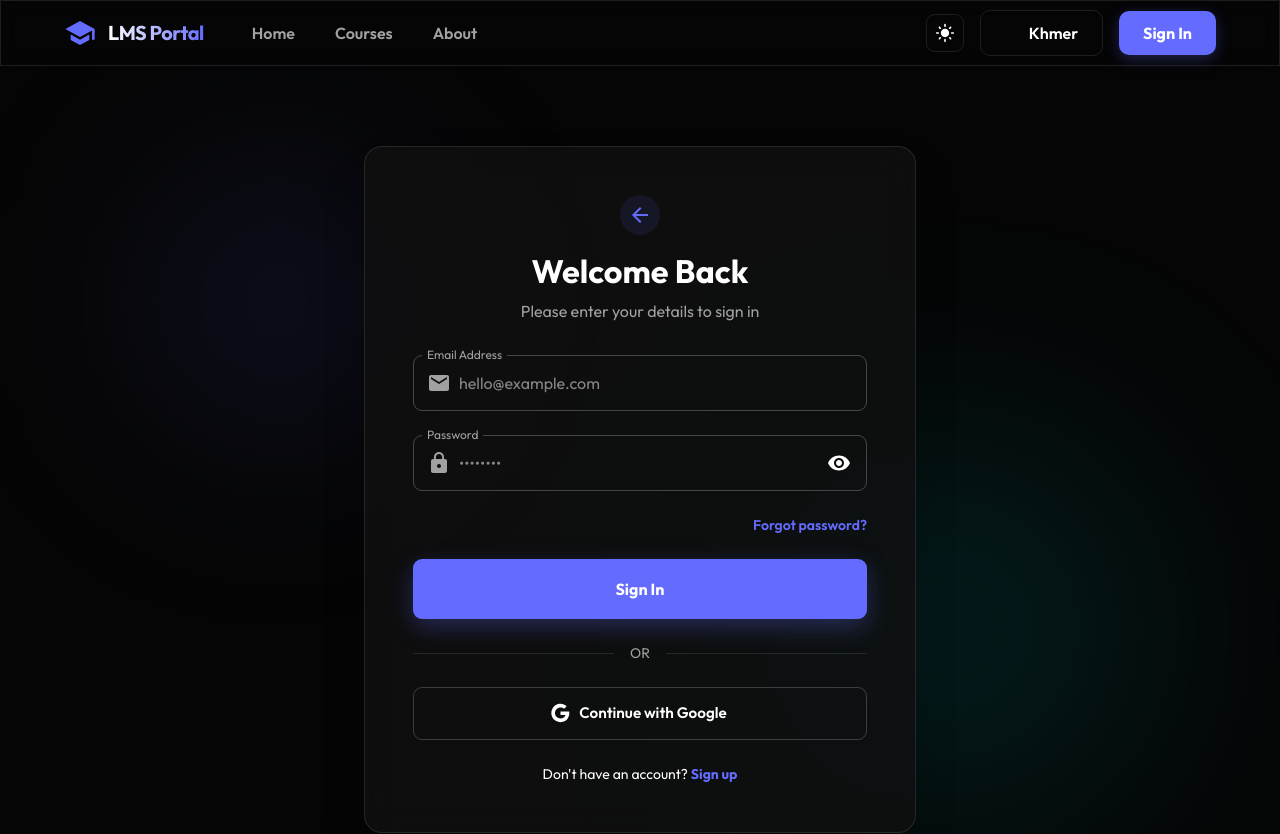
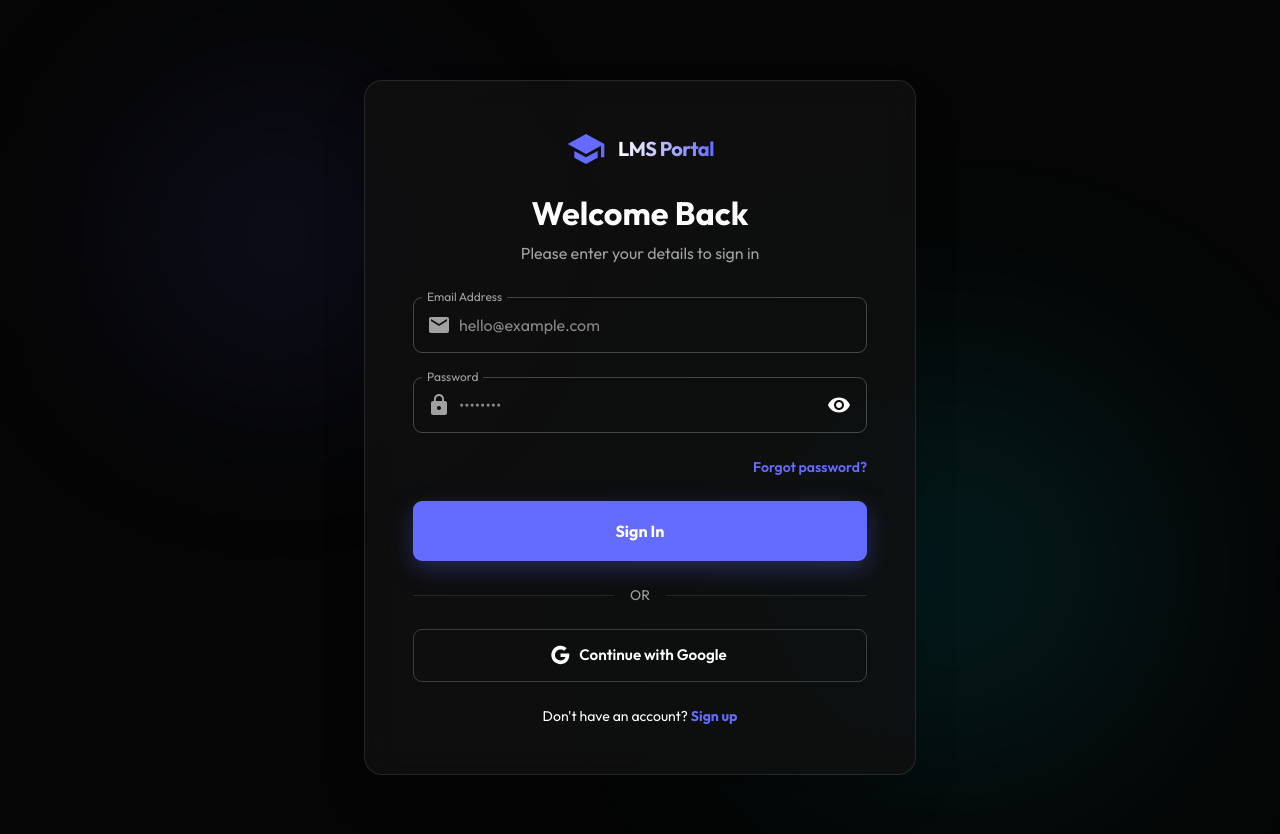
Before and after one commit to kimhouy1997/lms-portal, a React (Vite) app: page /login in a window 1280 px wide. Shown: the top 834 px of the page. Built offline with nearby package versions, Linux system fonts and the light colour scheme; some icons are missing; a web font is replaced by a local one.

Commit message:
update route auth

```diff
--- /dev/null
+++ b/src/components/common/Logo.tsx
@@ -0,0 +1,42 @@
+import { Box, Typography, useTheme } from '@mui/material';
+import { School } from '@mui/icons-material';
+import { Link } from 'react-router-dom';
+import { ROUTES } from '@/constant/routers';
+
+interface LogoProps {
+    sx?: any;
+    fontSize?: number | string;
+    iconSize?: number | string;
+}
+
+const Logo = ({ sx, fontSize = '1.5rem', iconSize = 32 }: LogoProps) => {
+    const theme = useTheme();
+
+    return (
+        <Box
+            component={Link}
+            to={ROUTES.home}
+            sx={{
+                display: 'inline-flex',
+                alignItems: 'center',
+                gap: 1.5,
+                textDecoration: 'none',
+                ...sx
+            }}
+        >
+            <School sx={{ color: 'primary.main', fontSize: iconSize }} />
+            <Typography variant="h6" sx={{
+                fontWeight: 800,
+                fontSize: fontSize,
+                background: `linear-gradient(to right, ${theme.palette.mode === 'dark' ? '#fff' : '#000'}, ${theme.palette.primary.main})`,
+                WebkitBackgroundClip: 'text',
+                WebkitTextFillColor: 'transparent',
+                letterSpacing: '-0.5px'
+            }}>
+                LMS Portal
+            </Typography>
+        </Box>
+    );
+};
+
+export default Logo;
--- a/src/pages/public/ForgotPassword.tsx
+++ b/src/pages/public/ForgotPassword.tsx
@@ -13,9 +13,9 @@ import {
 } from '@mui/material';
 import {
   Email,
-  ArrowBack,
   MarkEmailRead
 } from '@mui/icons-material';
+import Logo from '@/components/common/Logo';
 import { useForm } from 'react-hook-form';
 import { zodResolver } from '@hookform/resolvers/zod';
 import * as z from 'zod';
@@ -158,13 +158,7 @@ export const ForgotPassword = () => {
             ) : (
               <>
                 <Box sx={{ mb: 4, textAlign: 'center' }}>
-                  <IconButton
-                    component={RouterLink}
-                    to={`/${ROUTES.login}`}
-                    sx={{ mb: 2, bgcolor: alpha(theme.palette.primary.main, 0.1) }}
-                  >
-                    <ArrowBack color="primary" />
-                  </IconButton>
+                  <Logo sx={{ mb: 3 }} fontSize="2rem" iconSize={40} />
                   <Typography variant="h4" sx={{ fontWeight: 800, mb: 1 }}>
                     Forgot Password
                   </Typography>
--- a/src/pages/public/Login.tsx
+++ b/src/pages/public/Login.tsx
@@ -18,9 +18,9 @@ import {
   Lock,
   Visibility,
   VisibilityOff,
-  ArrowBack,
   Google
 } from '@mui/icons-material';
+import Logo from '@/components/common/Logo';
 import { useState } from 'react';
 import { useForm } from 'react-hook-form';
 import { zodResolver } from '@hookform/resolvers/zod';
@@ -28,12 +28,14 @@ import * as z from 'zod';
 import { Link as RouterLink, useNavigate } from 'react-router-dom';
 import { motion } from 'framer-motion';
 import { ROUTES } from '@/constant/routers';
-import { useLoginMutation } from '@root/src/redux/api/authApi';
+import { useLoginMutation } from '@/redux/api/authApi';
 import { showToast } from '@/utils/toast';
+import { useAppDispatch } from '@/redux/hooks';
+import { setCredentials } from '@/redux/slices/authSlice';
 
 const loginSchema = z.object({
   email: z.string().email('Invalid email address'),
-  password: z.string().min(6, 'Password must be at least 6 characters'),
+  password: z.string().min(1, 'Password must be at least 1 character'),
 });
 
 type LoginForm = z.infer<typeof loginSchema>;
@@ -41,6 +43,7 @@ type LoginForm = z.infer<typeof loginSchema>;
 const Login = () => {
   const theme = useTheme();
   const navigate = useNavigate();
+  const dispatch = useAppDispatch();
   const [showPassword, setShowPassword] = useState(false);
 
   const {
@@ -55,7 +58,12 @@ const Login = () => {
 
   const onSubmit = async (data: LoginForm) => {
     try {
-      await login(data).unwrap();
+      const response = await login({
+        username: data.email,
+        password: data.password
+      }).unwrap();
+
+      dispatch(setCredentials(response));
       showToast.success('Login successful! Welcome back.');
       navigate(ROUTES.home);
     } catch (error: any) {
@@ -117,13 +125,7 @@ const Login = () => {
             }}
           >
             <Box sx={{ mb: 4, textAlign: 'center' }}>
-              <IconButton
-                component={RouterLink}
-                to={ROUTES.home}
-                sx={{ mb: 2, bgcolor: alpha(theme.palette.primary.main, 0.1) }}
-              >
-                <ArrowBack color="primary" />
-              </IconButton>
+              <Logo sx={{ mb: 3 }} fontSize="2rem" iconSize={40} />
               <Typography variant="h4" sx={{ fontWeight: 800, mb: 1 }}>
                 Welcome Back
               </Typography>
--- a/src/pages/public/Register.tsx
+++ b/src/pages/public/Register.tsx
@@ -19,13 +19,13 @@ import {
   Lock,
   Visibility,
   VisibilityOff,
-  ArrowBack,
   Person,
   Badge,
   Google,
   MarkEmailRead,
   Login
 } from '@mui/icons-material';
+import Logo from '@/components/common/Logo';
 import { useState } from 'react';
 import { useForm } from 'react-hook-form';
 import { zodResolver } from '@hookform/resolvers/zod';
@@ -60,7 +60,7 @@ const Register = () => {
     resolver: zodResolver(registerSchema),
   });
 
-  const [registerApi, {isLoading, isSuccess}]= useRegisterMutation()
+  const [registerApi, { isLoading, isSuccess }] = useRegisterMutation()
 
   const onSubmit = async (data: RegisterForm) => {
     return console.log(data);
@@ -184,13 +184,7 @@ const Register = () => {
             ) : (
               <>
                 <Box sx={{ mb: 4, textAlign: 'center' }}>
-                  <IconButton
-                    component={RouterLink}
-                    to={ROUTES.home}
-                    sx={{ mb: 2, bgcolor: alpha(theme.palette.primary.main, 0.1) }}
-                  >
-                    <ArrowBack color="primary" />
-                  </IconButton>
+                  <Logo sx={{ mb: 3 }} fontSize="2rem" iconSize={40} />
                   <Typography variant="h4" sx={{ fontWeight: 800, mb: 1 }}>
                     Create Account
                   </Typography>
--- /dev/null
+++ b/src/redux/slices/authSlice.ts
@@ -0,0 +1,49 @@
+import { createSlice } from '@reduxjs/toolkit';
+import type { PayloadAction } from '@reduxjs/toolkit';
+import type { AuthResponse } from '@/types/user.type';
+
+interface AuthState {
+  user: AuthResponse | null;
+  token: string | null;
+  isAuthenticated: boolean;
+}
+
+const initialState: AuthState = {
+  user: null,
+  token: localStorage.getItem('accessToken'),
+  isAuthenticated: !!localStorage.getItem('accessToken'),
+};
+
+const authSlice = createSlice({
+  name: 'auth',
+  initialState,
+  reducers: {
+    setCredentials: (
+      state,
+      action: PayloadAction<AuthResponse>
+    ) => {
+      const { access, refresh } = action.payload;
+      state.user = action.payload;
+      state.token = access;
+      state.isAuthenticated = true;
+      localStorage.setItem('accessToken', access);
+      localStorage.setItem('refreshToken', refresh);
+      // Optional: store user info if needed between reloads,
+      // but usually access token is enough if we fetch 'me' on load
+    },
+    logout: (state) => {
+      state.user = null;
+      state.token = null;
+      state.isAuthenticated = false;
+      localStorage.removeItem('accessToken');
+      localStorage.removeItem('refreshToken');
+    },
+  },
+});
+
+export const { setCredentials, logout } = authSlice.actions;
+
+export default authSlice.reducer;
+
+export const selectUser = (state: { auth: AuthState }) => state.auth.user;
+export const selectIsAuthenticated = (state: { auth: AuthState }) => state.auth.isAuthenticated;
--- a/src/redux/store.ts
+++ b/src/redux/store.ts
@@ -3,11 +3,13 @@ import { setupListeners } from '@reduxjs/toolkit/query';
 import { authApi } from './api/authApi';
 import { instituteApi } from './api/instituteApi';
 import appReducer from './slices/appSlice';
+import authReducer from './slices/authSlice';
 
 export const store = configureStore({
   reducer: {
     // Standard slices
     app: appReducer,
+    auth: authReducer,
 
     // RTK Query API
     [authApi.reducerPath]: authApi.reducer,
```
Also changed, not shown: src/routes.tsx (+15 -3 lines), src/types/user.type.tsx (+12 -6 lines).
